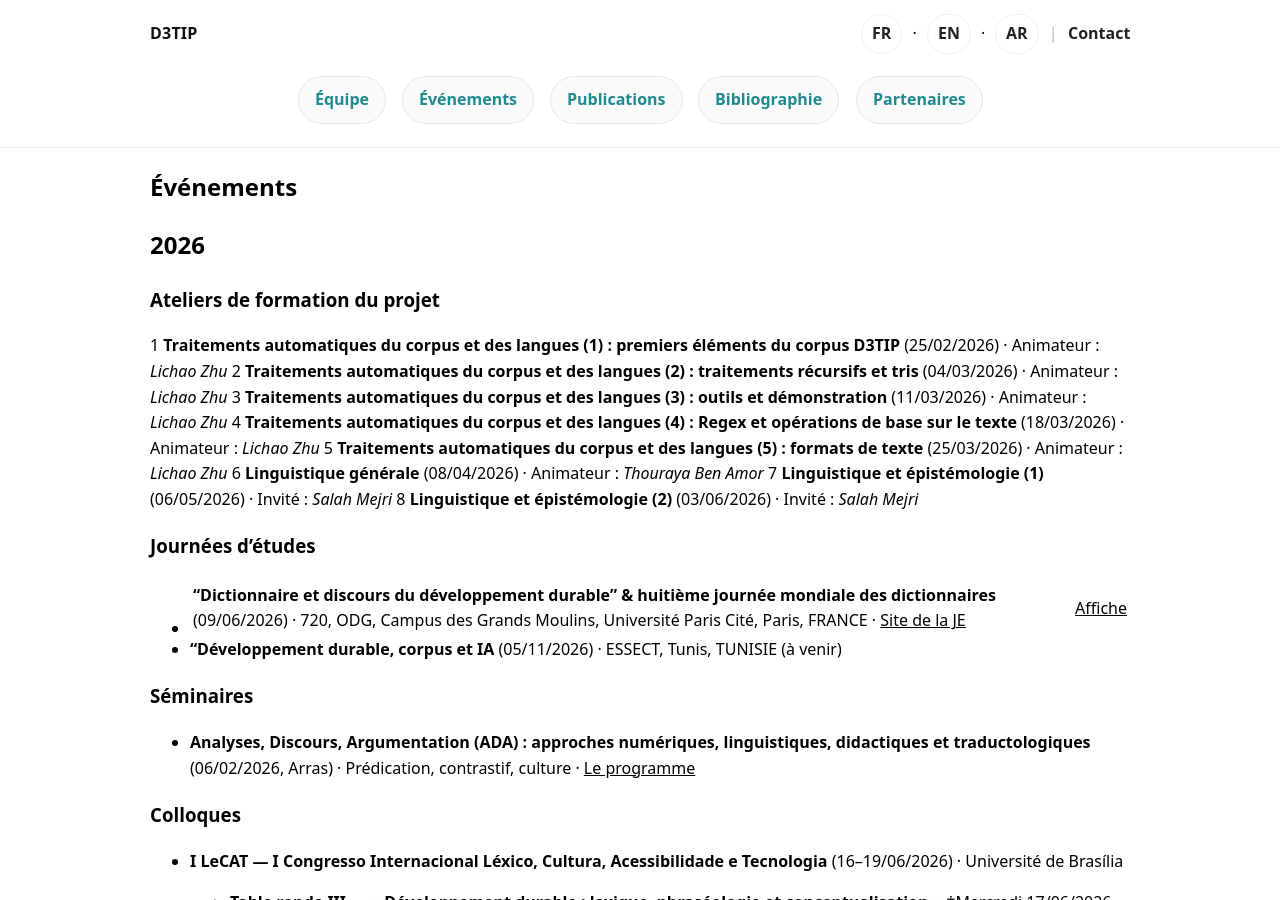
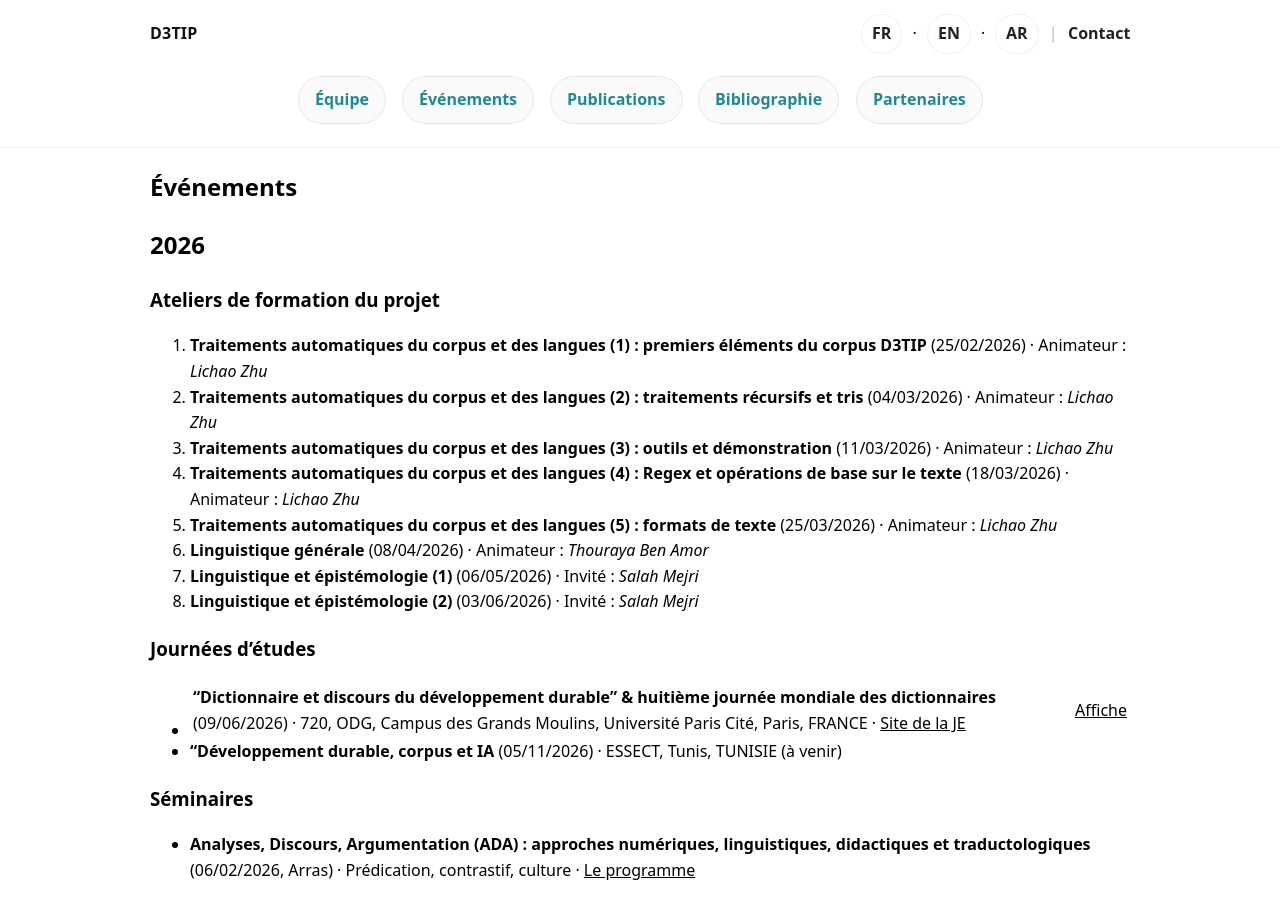
Before and after one commit to d3tip-phc-utique/d3tip-phc-utique.github.io, a Jekyll site: the page built from fr/events.md, in a window 1280 px wide and 900 px high. Built offline with Jekyll 4.4.1, drawn with Linux system fonts in a browser that asks for light colours.

Commit message:
Update events.md

```diff
--- a/fr/events.md
+++ b/fr/events.md
@@ -9,14 +9,14 @@ permalink: /fr/events/
 ## 2026
 
 ### Ateliers de formation du projet
-1 **Traitements automatiques du corpus et des langues (1) : premiers éléments du corpus D3TIP** (25/02/2026) · Animateur : *Lichao Zhu*
-2 **Traitements automatiques du corpus et des langues (2) : traitements récursifs et tris** (04/03/2026) · Animateur : *Lichao Zhu*
-3 **Traitements automatiques du corpus et des langues (3) : outils et démonstration** (11/03/2026) · Animateur : *Lichao Zhu*
-4 **Traitements automatiques du corpus et des langues (4) : Regex et opérations de base sur le texte** (18/03/2026) · Animateur : *Lichao Zhu*
-5 **Traitements automatiques du corpus et des langues (5) : formats de texte** (25/03/2026) · Animateur : *Lichao Zhu*
-6 **Linguistique générale** (08/04/2026) · Animateur : *Thouraya Ben Amor*
-7 **Linguistique et épistémologie (1)** (06/05/2026) · Invité : *Salah Mejri*
-8 **Linguistique et épistémologie (2)** (03/06/2026) · Invité : *Salah Mejri*
+1. **Traitements automatiques du corpus et des langues (1) : premiers éléments du corpus D3TIP** (25/02/2026) · Animateur : *Lichao Zhu*
+2. **Traitements automatiques du corpus et des langues (2) : traitements récursifs et tris** (04/03/2026) · Animateur : *Lichao Zhu*
+3. **Traitements automatiques du corpus et des langues (3) : outils et démonstration** (11/03/2026) · Animateur : *Lichao Zhu*
+4. **Traitements automatiques du corpus et des langues (4) : Regex et opérations de base sur le texte** (18/03/2026) · Animateur : *Lichao Zhu*
+5. **Traitements automatiques du corpus et des langues (5) : formats de texte** (25/03/2026) · Animateur : *Lichao Zhu*
+6. **Linguistique générale** (08/04/2026) · Animateur : *Thouraya Ben Amor*
+7. **Linguistique et épistémologie (1)** (06/05/2026) · Invité : *Salah Mejri*
+8. **Linguistique et épistémologie (2)** (03/06/2026) · Invité : *Salah Mejri*
 
 ### Journées d’études
 - **"Dictionnaire et discours du développement durable" & huitième journée mondiale des dictionnaires** (09/06/2026) · 720, ODG, Campus des Grands Moulins, Université Paris Cité, Paris, FRANCE · [Site de la JE](https://dico-et-d3.sciencesconf.org) | [Affiche](../assets/logos/JE_DICO-DISCOURS-DD.pdf)
```
